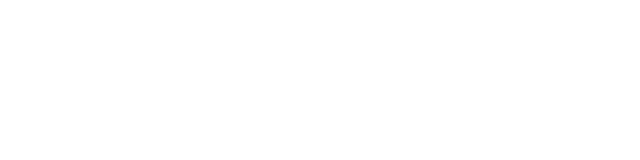
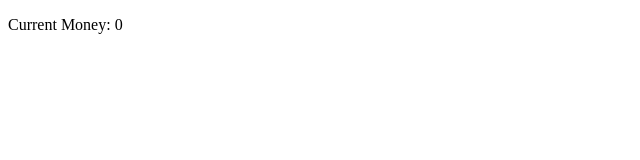
Before and after one commit to ashler2/idle-game, a React (Create React App) app: page / in a window 1280 px wide. Shown: the top 160 px of the page, without its empty margins (0-640 px from the left). Built offline with nearby package versions, Linux system fonts and the light colour scheme.

Commit message:
added cash component

```diff
--- a/src/App.js
+++ b/src/App.js
@@ -1,9 +1,19 @@
 import React from "react";
 
 import "./App.css";
+import Cash from "./components/Cash";
 
-function App() {
-  return <div className="App"></div>;
+class App extends React.Component {
+  state = {
+    cash: 0
+  };
+  render() {
+    return (
+      <div className="App">
+        <Cash cash={this.state.cash}></Cash>
+      </div>
+    );
+  }
 }
 
 export default App;
--- /dev/null
+++ b/src/components/Cash.jsx
@@ -0,0 +1,11 @@
+import React from "react";
+
+const Cash = props => {
+  return (
+    <div>
+      <p>{`Current Money: ${props.cash}`}</p>
+    </div>
+  );
+};
+
+export default Cash;
```
